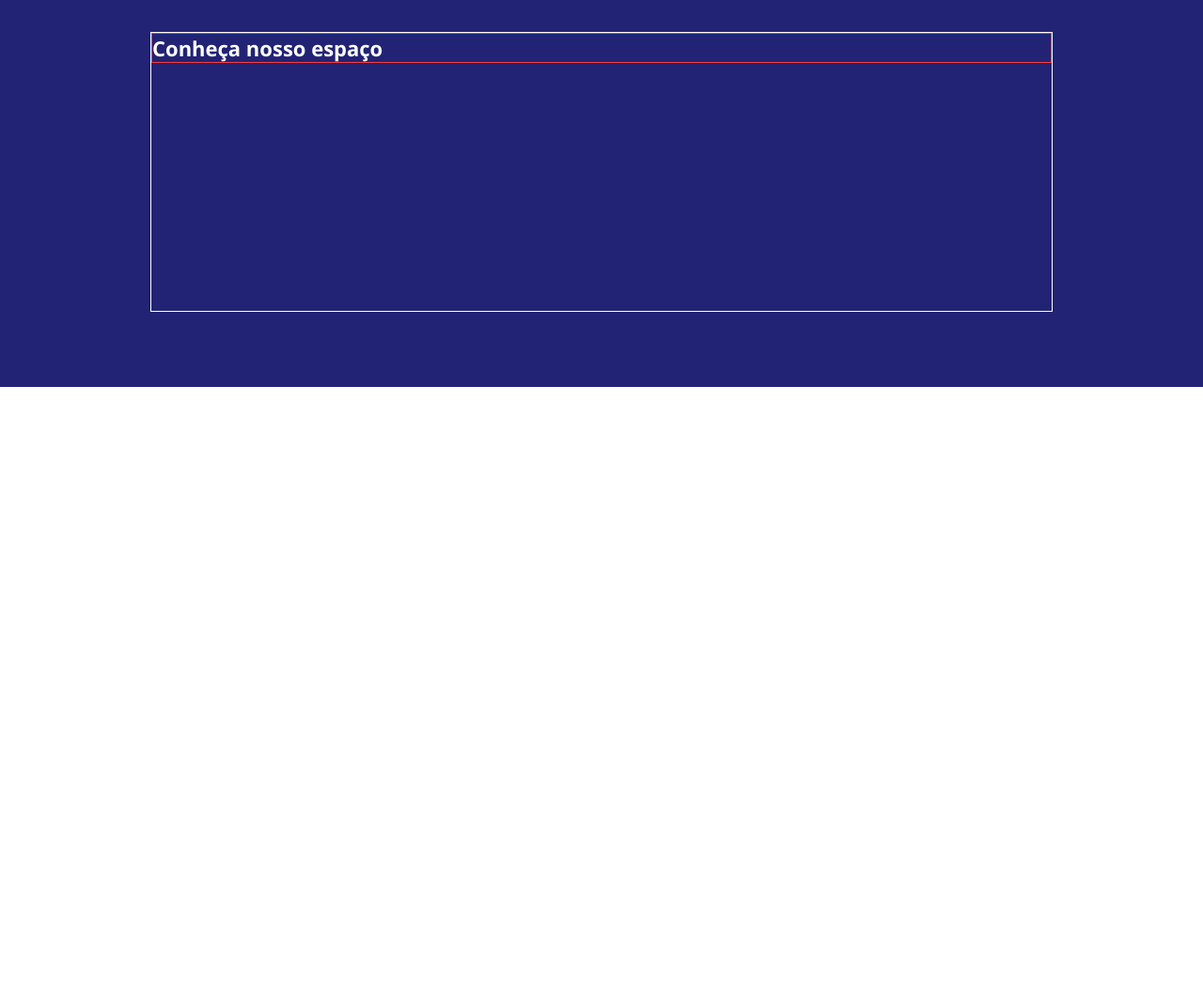
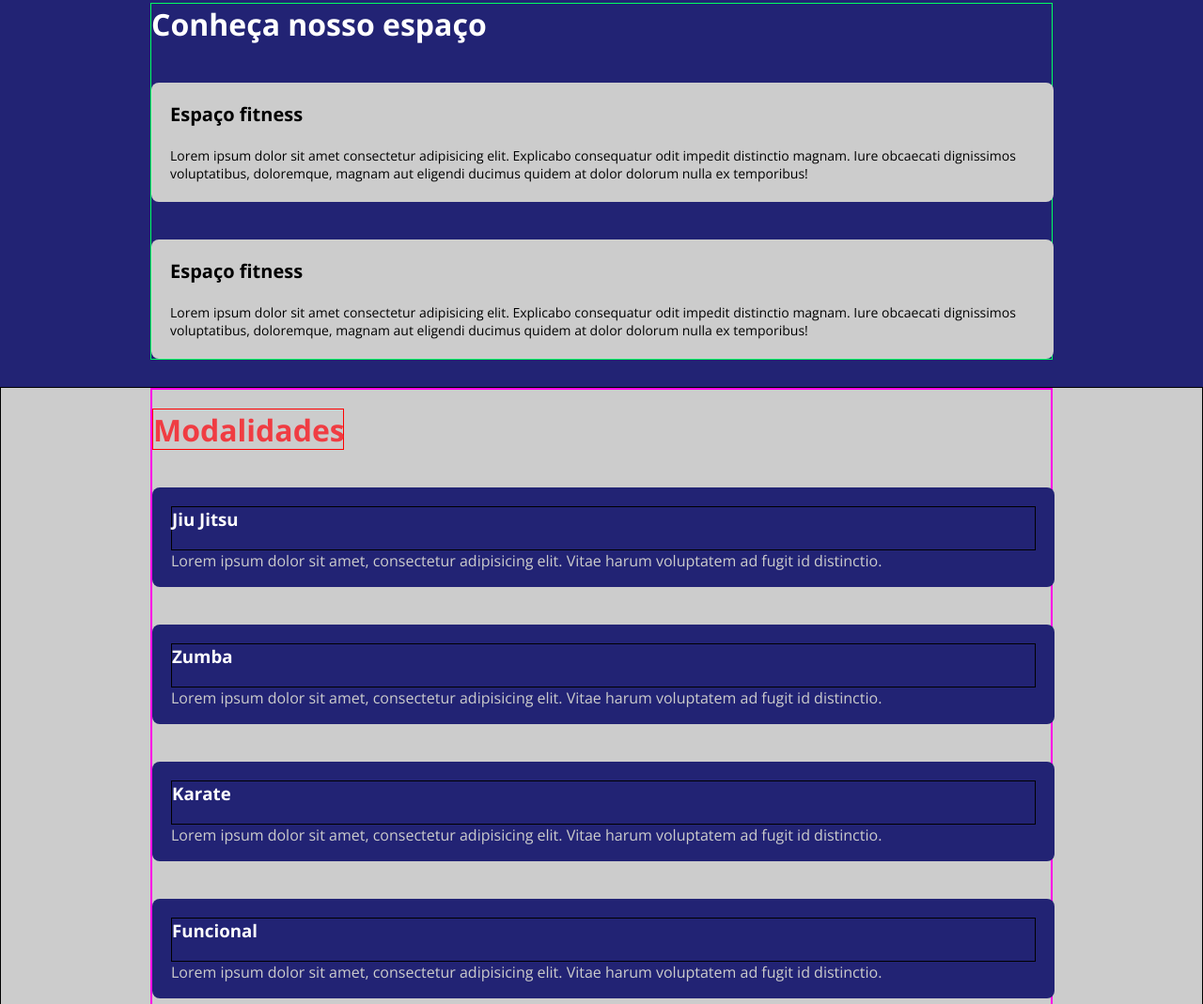
Before and after one commit to Caiodeassisguimaraes/desafio_CSS_Introducao, a plain HTML site: page projeto/index.html in a window 1280 px wide. Shown: the part 106-1175 px from the top of the page at 94% size. Before the commit the page ends 800 px from the top, so only its background shows below. Drawn offline with nearby package versions, Linux system fonts and the light colour scheme.

Commit message:
ajustar espaços

```diff
--- a/projeto/CSS/styles.css
+++ b/projeto/CSS/styles.css
@@ -1,21 +1,21 @@
-@import url('https://fonts.googleapis.com/css2?family=Open+Sans:ital,wght@0,400;0,700;1,400&display=swap');
+@import url("https://fonts.googleapis.com/css2?family=Open+Sans:ital,wght@0,400;0,700;1,400&display=swap");
 
-:root{
+:root {
   --color-red: #f03c42;
-  --color-white: #FFFFFF;
-  --color-gray: #CCCCCC;
+  --color-white: #ffffff;
+  --color-gray: #cccccc;
   --color-blue: #222374;
   --color-black: #000000;
 }
 
 * {
-  font-family: 'Open Sans', sans-serif;
+  font-family: "Open Sans", sans-serif;
   box-sizing: border-box;
   margin: 0;
   padding: 0;
 }
 
-header{
+header {
   background-color: var(--color-red);
   /*border: 1px solid #000000;*/
   width: 100%;
@@ -27,7 +27,7 @@ header{
   align-items: center;
 }
 
-.container{
+.container {
   box-sizing: border-box;
   border: 1px solid #000000;
   width: 100%;
@@ -55,20 +55,19 @@ header{
   align-items: center;
 }
 
-.container2{
+.container2 {
   box-sizing: border-box;
   border: 1px solid #000000;
   width: 100%;
   max-width: 130px;
   /*margin: 0 auto;*/
   display: flex;
-  align-items:center;
+  align-items: center;
   justify-content: space-between;
   color: var(--color-white);
 }
 
-.container2  div img{
-
+.container2 div img {
   /*border: 1px solid #ffffff;*/
   height: 30px;
   width: 30px;
@@ -77,10 +76,9 @@ header{
   border-radius: 0px;
   display: flex;
   /*align-items: center;*/
-
 }
 
-.DSSuperFit{
+.DSSuperFit {
   /*border: 1px solid #000000;*/
   width: 85px;
   height: 19px;
@@ -94,128 +92,148 @@ header{
   align-items: center;
 }
 
-/*Desse ponto pra cima está tudo certo*/
-
-#meet_our_space{
-
+#meet_our_space {
   background-color: var(--color-blue);
   /*width: 100%;
- max-width: 1200px;
- margin: 0px auto;
- /*height: 100%;
- max-height: 418px;*/
- height: 418px;
+  max-width: 1200px;*/
+  margin: 0 auto;
+  height: 100%;
+  max-height: 418px;
+  /*height: 418px;*/
   left: 0px;
   right: 0px;
   top: 100px;
   display: flex;
- padding: 20px 120px 40px 120px;
+  /*padding: 20px 120px 40px 120px;*/
   /*align-items: center;*/
-
+  flex-direction: column;
+  justify-content: center;
 }
 
 .container3 {
-
-  border: 1px solid #ffffff;
+  border: 1px solid #00ff62;
   width: 100%;
   max-width: 960px;
   margin: 0 auto;
   margin-top: 20px;
   margin-bottom: 40px;
-
+  /*display: flex;
+  flex-direction: column;
+  justify-content: space-evenly;*/
 }
 
-/*.gym-structure{
-
-  width: 100%;
-  max-width: 960px;
-  height: 44px;
-  margin: 0 auto;
-  left: 120px;
-  /*top: 120px;*/
-  /*margin: 20px 723px 354px 120px;*/
-
-  /*display: flex;
-  align-items: center;
-}*/
-
-.gym-structure h2{
-
+.gym-structure h2 {
   color: var(--color-white);
   font-style: normal;
   font-weight: 700;
-  font-size: 22px;
-  /*line-height: 44px;*/
-  border: 1px solid #f93d3d;
-
-
+  font-size: 32px;
+  line-height: 44px;
+  /*border: 1px solid #f93d3d;*/
+  /*margin: 20px 723px 354px 120px;*/
 }
 
-/*.container2 {
-  border: 1px solid #000000;
-  /*display: flex;
+.fitness-space {
+  /*border: 1px solid #f93d3d;*/
+  background-color: var(--color-gray);
+  border-radius: 8px;
+  margin-top: 40px;
+  width: 960px;
+  height: 127px;
+  left: 120px;
+  top: 204px;
+  padding: 20px;
+}
+
+.fitness-space h3 {
+  /*border: 1px solid #f93d3d;*/
+  color: var(--color-black);
+  font-style: normal;
+  font-weight: 700;
+  font-size: 20px;
+  line-height: 27px;
+  display: flex;
   align-items: center;
-  justify-content: space-evenly;
-  width: 200px;*/
-  /* @DSSuperFit */
+  padding-bottom: 20px;
+}
 
-  /*position: static;*/
-  /*width: 200px;
-  font-family: "Open Sans";
+.fitness-space p {
+  color: var(--color-black);
+  /*border: 1px solid #ffffff;*/
+  width: 920px;
+  height: 40px;
+  left: 140px;
+  top: 271px;
   font-style: normal;
   font-weight: 400;
   font-size: 14px;
   line-height: 19px;
-  /* identical to box height */
-
-  /*display: flex;
-
-  color: #ffffff;
-  justify-content: space-evenly;
+  display: flex;
   align-items: center;
 }
 
-.gym-structure {
-  width: 1200px;
-  height: 418px;
-  left: 0px;
-  top: 100px;
-  background: #222374;
+#activities {
+  background-color: var(--color-gray);
+  border: 1px solid #000000;
+  height:100%;
+  /*margin: 0 auto;*/
+  /*height: 100%;
+  /*max-height:880px;*/
+  /*width: 100%;
+  /*max-width: 1200px;*/
+  /*left: 0px;
+  top: 518px;*/
+
 }
-.meet_our_space {
-  margin: 0px;
-  color: #ffffff;
+
+.container4 {
+  border: 2px solid #ff00e6;
+  width: 100%;
+  max-width: 960px;
+  margin: 0 auto;
+  /*margin-top: 20px;*/
+  margin-bottom: 40px;
+
+  display: flex;
+  flex-direction: column;
+  justify-content: center;
+
 }
-.fitness-space {
-  width: 960px;
-  height: 127px;
+
+.container4 div h2 {
+  border: 1px solid #ff0000;
+  color: var(--color-red);
+  width: 204px;
+  height: 44px;
   left: 120px;
-  top: 204px;
+  top: 538px;
+  margin-top: 20px;
+  margin-bottom: 20px;
+  font-style: normal;
+  font-weight: 700;
+  font-size: 32px;
+  line-height: 44px;
+}
 
-  background: #cccccc;
-  border-radius: 8px;
-}
-h3:hover {
-  cursor: pointer;
-}
-.modalidades {
+.container5 {
+  background-color: var(--color-blue);
   width: 960px;
   height: 106px;
   left: 120px;
   top: 622px;
+  border-radius: 8px;
+  padding: 20px;
+  margin: 20px 0px;
 
-  background: #222374;
-  border-radius: 8px;
 }
 
-h3 {
-  color: #ffffff;
+.container5 h3 {
+  color: var(--color-white);
+  border: 1px solid #000000;
+  padding-bottom: 20px;
+
 }
-footer {
-  width: 1200px;
-  height: 262px;
-  left: 0px;
-  top: 1398px;
 
-  background: #000000;
+.container5 p {
+  color: var(--color-gray);
+  padding-bottom: 20px;
 }
--- a/projeto/index.html
+++ b/projeto/index.html
@@ -24,11 +24,7 @@
       </section>
     </header>
 
-
-
     <!--Header Pronto-->
-
-
 
     <main>
       <section id="meet_our_space">
@@ -36,68 +32,87 @@
           <div class="gym-structure">
             <h2>Conheça nosso espaço</h2>
           </div>
-          <!--<div class="fitness-space">
-            <h3>Espaço fitness 1</h3>
+          <div class="fitness-space">
+            <h3>Espaço fitness</h3>
             <p>
               Lorem ipsum dolor sit amet consectetur adipisicing elit. Explicabo
               consequatur odit impedit distinctio magnam. Iure obcaecati
               dignissimos voluptatibus, doloremque, magnam aut eligendi ducimus
               quidem at dolor dolorum nulla ex temporibus!
             </p>
-          </div>-->
+          </div>
+
+          <div class="fitness-space">
+            <h3>Espaço fitness</h3>
+            <p>
+              Lorem ipsum dolor sit amet consectetur adipisicing elit. Explicabo
+              consequatur odit impedit distinctio magnam. Iure obcaecati
+              dignissimos voluptatibus, doloremque, magnam aut eligendi ducimus
+              quidem at dolor dolorum nulla ex temporibus!
+            </p>
+          </div>
+
         </div>
       </section>
 
-      <!--<section>
+      <!--Primeira Section quase pronta, faltam só alguns ajustes-->
+
+      <section id="activities">
+        <div class="container4">
+          <div>
             <h2>Modalidades</h2>
-        <div>
-          <div class="modalidades">
+          </div>
+
+          <div class="container5">
             <h3>Jiu Jitsu</h3>
             <p>
               Lorem ipsum dolor sit amet, consectetur adipisicing elit. Vitae
               harum voluptatem ad fugit id distinctio.
             </p>
           </div>
-          <div class="modalidades">
+
+            <div class="container5">
             <h3>Zumba</h3>
             <p>
               Lorem ipsum dolor sit amet, consectetur adipisicing elit. Vitae
               harum voluptatem ad fugit id distinctio.
             </p>
             </div>
-          <div class="modalidades">
+
+            <div class="container5">
               <h3>Karate</h3>
               <p>
                 Lorem ipsum dolor sit amet, consectetur adipisicing elit. Vitae
                 harum voluptatem ad fugit id distinctio.
               </p>
               </div>
-          <div class="modalidades">
+              <div class="container5">
                 <h3>Funcional</h3>
                 <p>
                   Lorem ipsum dolor sit amet, consectetur adipisicing elit. Vitae
                   harum voluptatem ad fugit id distinctio.
                 </p>
                 </div>
-          <div class="modalidades">
+                <div class="container5">
                   <h3>Pilates</h3>
                   <p>
                     Lorem ipsum dolor sit amet, consectetur adipisicing elit. Vitae
                     harum voluptatem ad fugit id distinctio.
                   </p>
                   </div>
-          <div class="modalidades">
+                  <div class="container5">
                     <h3>Musculação</h3>
                     <p>
                       Lorem ipsum dolor sit amet, consectetur adipisicing elit. Vitae
                       harum voluptatem ad fugit id distinctio.
                     </p>
                     </div>
+
          </div>
       </section>
     </main>
 
-    <footer>
+    <!--<footer>
       <div>
         <div>
           <img height: 30px; width: 30px; left: 537px; top: 1458px;
```
Lines whose indentation alone changed are shown as unchanged.
